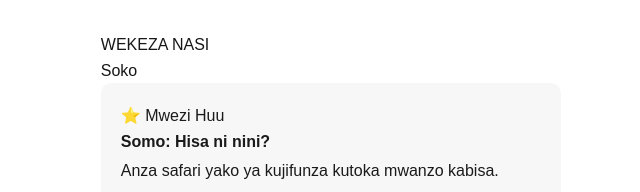
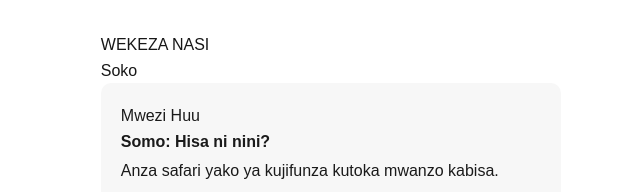
Before and after one commit to sadikiabubakari698-crypto/wekeza_nasi, a Next.js app in the folder wekeza-nasi-app/: page /soko in a window 1280 px wide. Shown: the top 192 px of the page, without its empty margins (309-949 px from the left). Built offline with nearby package versions, Linux system fonts and the light colour scheme.

Commit message:
Remove generic emoji icons from Soko page per brand rules

```diff
--- a/wekeza-nasi-app/app/soko/page.js
+++ b/wekeza-nasi-app/app/soko/page.js
@@ -11,7 +11,7 @@ export default function Soko() {
 
       {timely.length > 0 && (
         <div className="risk-box">
-          <h3>🚨 Kinachoendelea Sasa</h3>
+          <h3>Kinachoendelea Sasa</h3>
           {timely.map((item) => (
             <div key={item.id} style={{ marginBottom: "1rem" }}>
               <p style={{ fontWeight: "bold", margin: 0 }}>{item.title}</p>
@@ -24,7 +24,7 @@ export default function Soko() {
 
       {planned.length > 0 && (
         <div className="lesson-box">
-          <h3>⭐ Mwezi Huu</h3>
+          <h3>Mwezi Huu</h3>
           {planned.map((item) => (
             <div key={item.id} style={{ marginBottom: "1rem" }}>
               <p style={{ fontWeight: "bold", margin: 0 }}>{item.title}</p>
```
